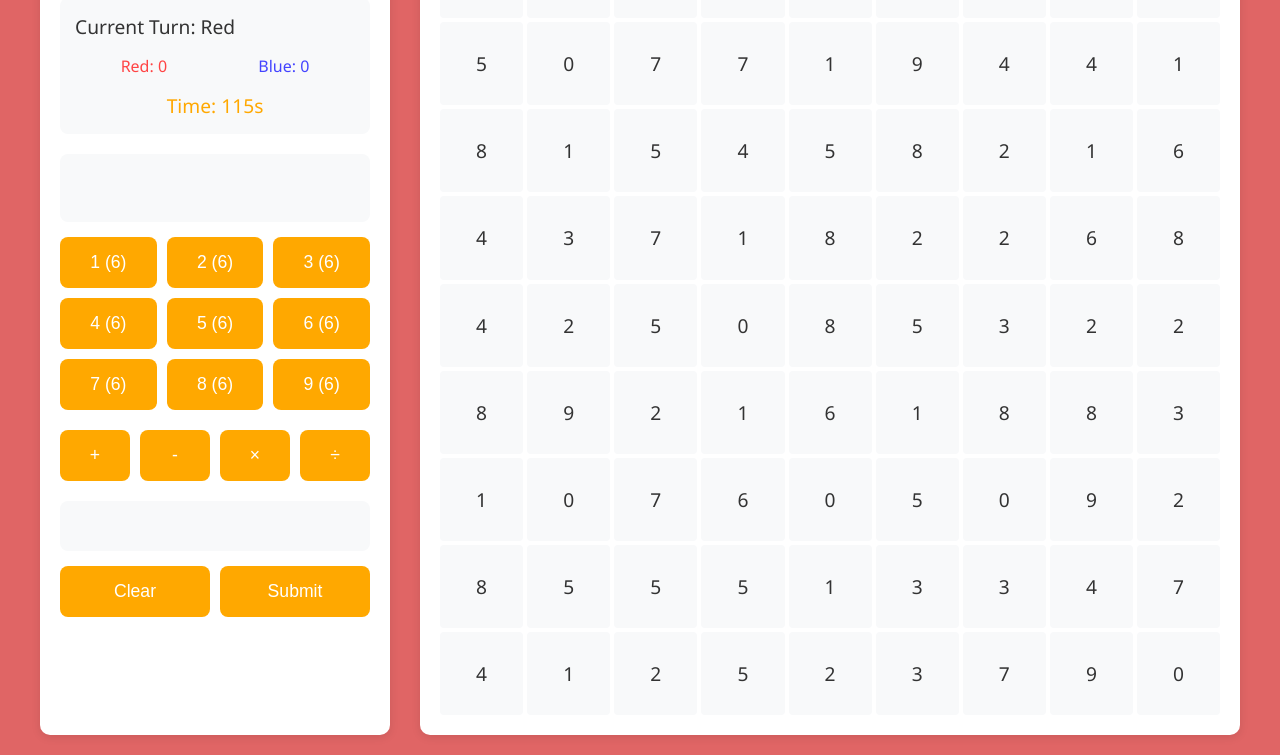
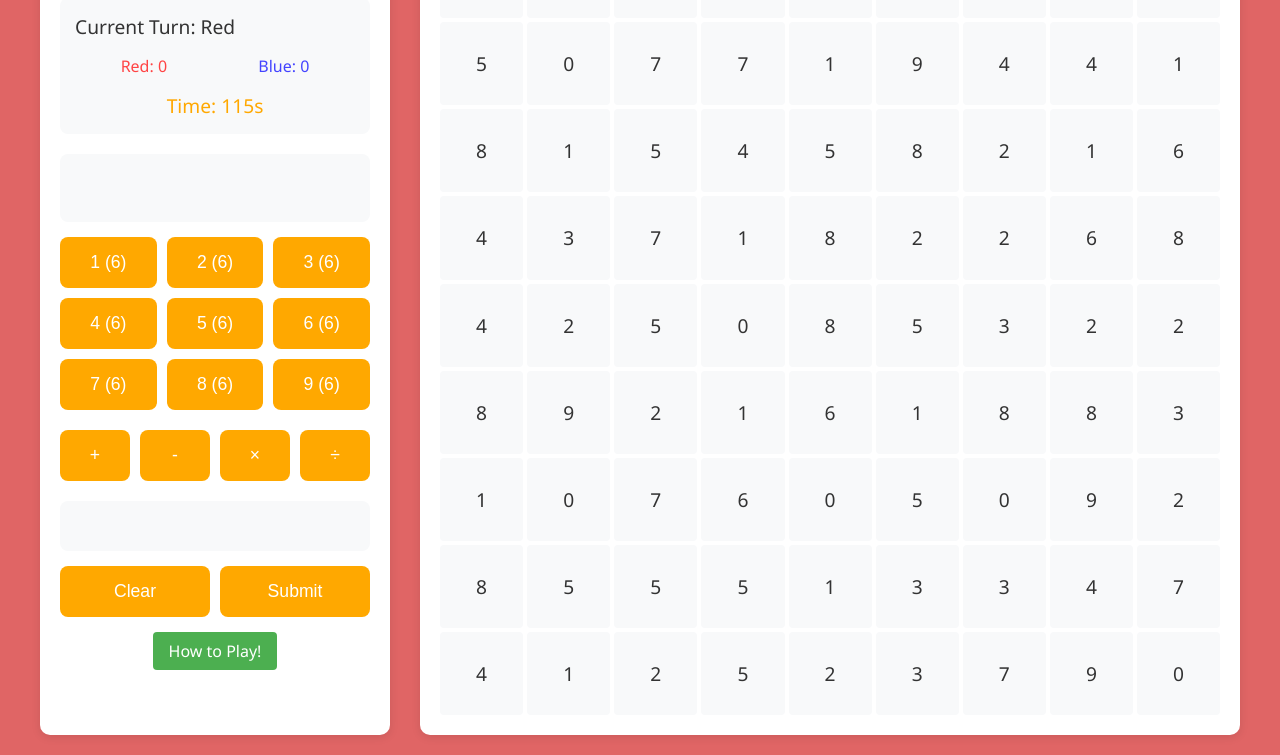
Before and after one commit to jianpinglim/numberWars, a plain HTML site: page index.html in a window 1280 px wide. Shown: the part 105-860 px from the top of the page. Drawn offline with Linux system fonts and the light colour scheme.

Commit message:
added tutorial link

```diff
--- a/index.html
+++ b/index.html
@@ -46,6 +46,9 @@
                         <button id="clear">Clear</button>
                         <button id="submit">Submit</button>
                     </div>
+                    <div class="tutorial-button">
+                        <a href="https://youtu.be/eg5tULyBC-4" class="tutorial-link">How to Play!</a>
+                    </div>
                 </div>
             </div>
         </div>
--- a/style.css
+++ b/style.css
@@ -162,3 +162,25 @@ button:disabled {
     background: #4444ff;
     color: white;
 }
+
+.tutorial-button {
+    display: flex;
+    justify-content: center;
+    margin-top: 15px;
+}
+
+.tutorial-link {
+    padding: 8px 16px;
+    background-color: #4CAF50;
+    color: white;
+    text-decoration: none;
+    border-radius: 4px;
+    font-size: 1em;
+    cursor: pointer;
+    border: none;
+    transition: background-color 0.3s;
+}
+
+.tutorial-link:hover {
+    background-color: #45a049;
+}
```
